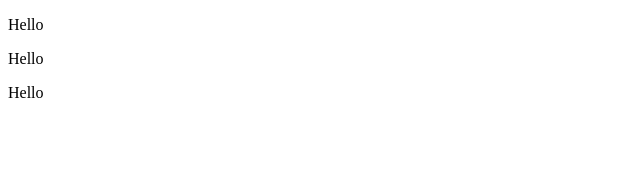
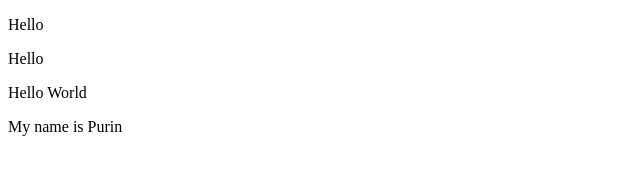
Before and after one commit to 7EHC/PracticeForJS, a plain HTML site: page index.html in a window 1280 px wide. Shown: the whole page, without its empty margins (0-640 px from the left). Drawn offline with Linux system fonts and the light colour scheme.

Commit message:
update: something

```diff
--- a/index.html
+++ b/index.html
@@ -9,6 +9,7 @@
 <body>
     <p>Hello</p>
     <p>Hello</p>
-    <p>Hello</p>
+    <p>Hello World</p>
+    <p>My name is Purin</p>
 </body>
 </html>
```
